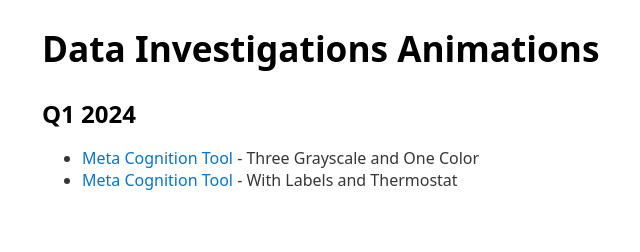
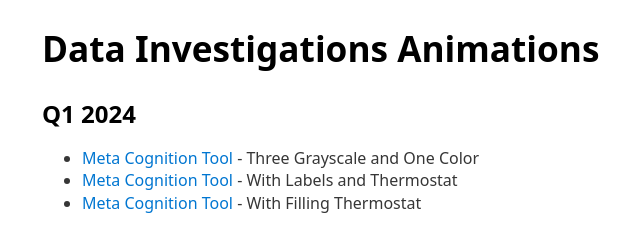
Before and after one commit to emDIDs/data-investigations, a plain HTML site: page index.html in a window 1280 px wide. Shown: the whole page, without its empty margins (198-838 px from the left). Drawn offline with nearby package versions, Linux system fonts and the light colour scheme.

Commit message:
Updates index

```diff
--- a/index.html
+++ b/index.html
@@ -18,6 +18,10 @@
                 <a href="./MetaCognitionToolv1.html">Meta Cognition Tool</a>
                 - With Labels and Thermostat
             </li>
+            <li>
+                <a href="./MetaCognitionToolv2.html">Meta Cognition Tool</a>
+                - With Filling Thermostat
+            </li>
         </ul>
     </body>
 </html>
```
